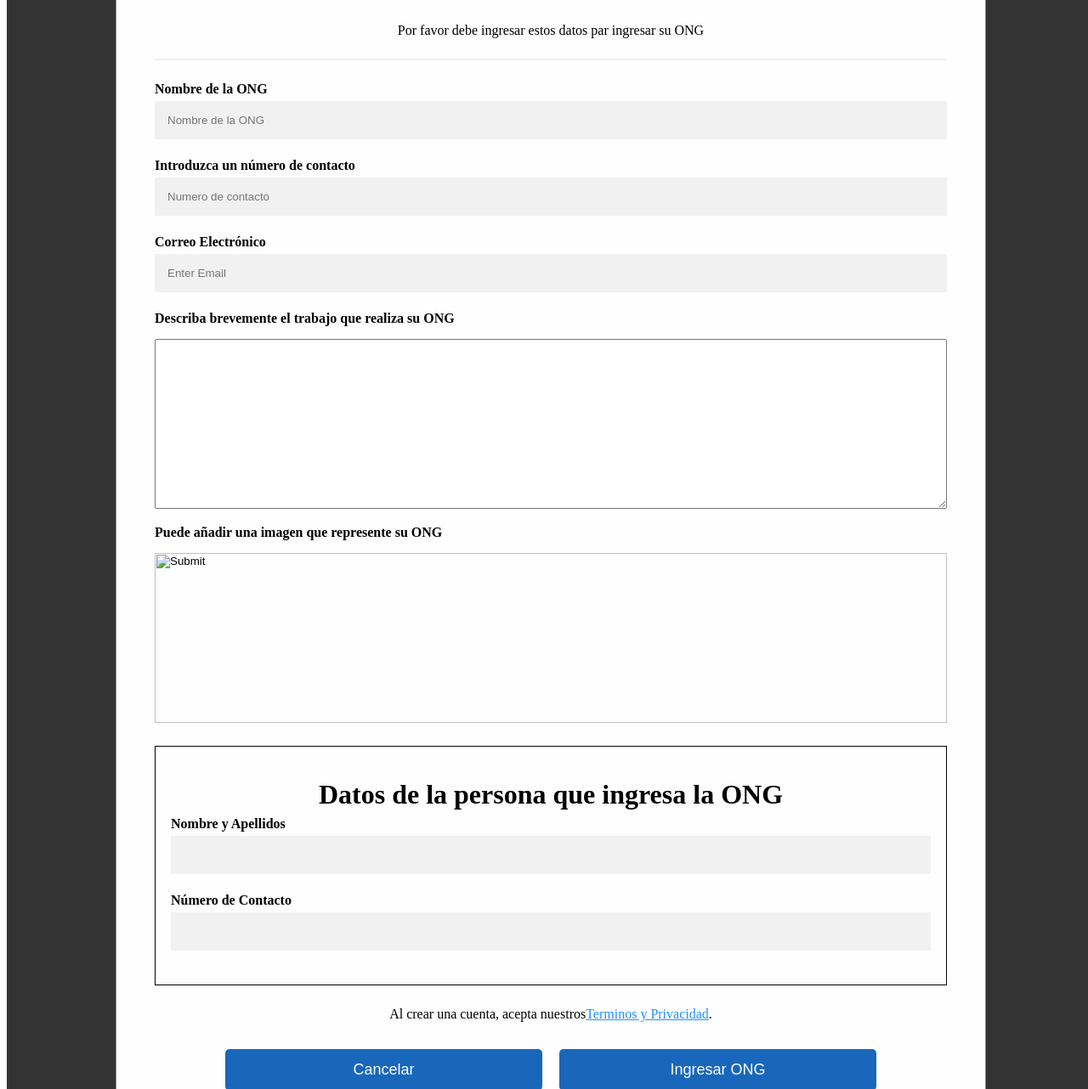
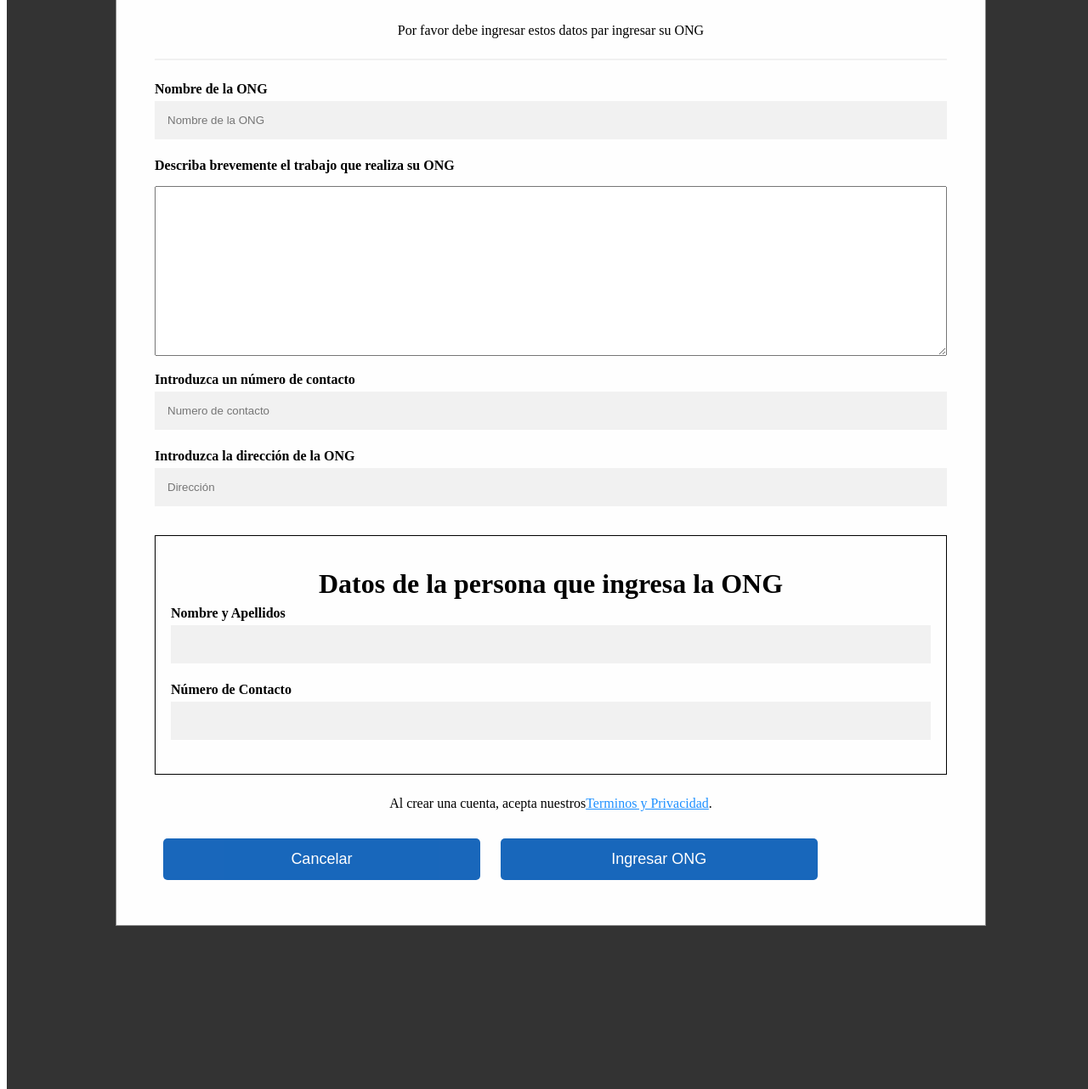
Before and after one commit to elizabetrgz/ong_virtual, a Flask app: template web/templates/form_home.html in a window 1280 px wide. Shown: the part 220-1502 px from the top of the page at 85% size. Run offline with Flask 2, Linux system fonts and the light colour scheme; the template is opened without the code that fills it, so the values that code supplies are empty.

Commit message:
create boton close form and redirect this to home page

```diff
--- a/web/static/styles/form.css
+++ b/web/static/styles/form.css
@@ -94,25 +94,23 @@ hr {
   font-size: 40px;
   font-weight: bold;
   color: #f1f1f1;
+  text-decoration: none;
+}
+
+.close a{
+  font-size: 40px;
+  font-weight: bold;
+  color: #f1f1f1;
+  text-decoration: none;
 }
 
 .close:hover,
-.close:focus {
+.close:focus a{
   cursor: pointer;
 }
 
 
-.clearfix{
-  display: flex;
-  flex-direction: row;
-  justify-content: center;
-}
 
-.clearfix::after {
-  content: "";
-  clear: both;
-  display: table;
-}
 .dates-person{
   border: 1px solid black;
   padding: 18px;
--- a/web/templates/form_home.html
+++ b/web/templates/form_home.html
@@ -8,39 +8,42 @@
     <title>Form</title>
 </head>
 <body>
-    <div id="id01" class="modal">
-        <span onclick="document.getElementById('id01').style.display='none'"
-            onclick="document.getElementById('id01').style.display='none'" class="close"
-            title="Close Modal">x</span>
-        <form class="modal-content" action="/action_page.php">
+    <div class="modal">
+        <div class="close">
+            <a href="/ong/form/close">x</a>
+        </div>
+
+
+        <form class="modal-content" action="/admin/ongs/form" method="post">
             <div class="container-modal">
                 <h1>Datos a llenar de la ONG que desea ingresar </h1>
                 <p>Por favor debe ingresar estos datos par ingresar su ONG</p>
                 <hr>
 
-                <label for="name-ong"><b>Nombre de la ONG</b></label>
-                <input type="text" placeholder="Nombre de la ONG" name="name-ong" required>
+                <label for="name"><b>Nombre de la ONG</b></label>
+                <input type="text" placeholder="Nombre de la ONG" name="name" required>
+
+                <label for="description"><b>Describa brevemente el trabajo que realiza su ONG</b></label>
+                <textarea name="description" required
+                    style="width: 100%; height: 200px; margin-top: 15px; margin-bottom: 15px;"></textarea>
 
                 <label for="contact-number"><b>Introduzca un número de contacto</b></label>
                 <input type="text" placeholder="Numero de contacto" name="contact-number" required>
 
-                <label for="email"><b>Correo Electrónico</b></label>
-                <input type="text" placeholder="Enter Email" name="email" required>
+                <label for="address"><b>Introduzca la dirección de la ONG</b></label>
+                <input type="text" placeholder="Dirección" name="address" required>
 
-                <label for="descripcion"><b>Describa brevemente el trabajo que realiza su ONG</b></label>
-                <textarea name="descripcion" required
-                    style="width: 100%; height: 200px; margin-top: 15px; margin-bottom: 15px;"></textarea>
 
-                <label for="image"><b>Puede añadir una imagen que represente su ONG</b></label>
-                <input type="image" name="image"
-                    style="width: 100%; height: 200px; margin-top: 15px; margin-bottom: 15px;">
+                <!-- <label for="email"><b>Correo Electrónico</b></label>
+                <input type="text" placeholder="Enter Email" name="email" required> -->
+
 
                 <div action="" class="dates-person">
                     <h1 style="margin-bottom: 8px;">Datos de la persona que ingresa la ONG</h1>
-                    <label for="name"><b>Nombre y Apellidos</b></label>
-                    <input type="text" name="name" required>
-                   <label for="phone-number"><b>Número de Contacto</b></label>
-                    <input type="text" name="phone-number" required>
+                    <label for="manager_name"><b>Nombre y Apellidos</b></label>
+                    <input type="text" name="manager_name" required>
+                   <label for="manager_contact"><b>Número de Contacto</b></label>
+                    <input type="text" name="manager_contact" required>
                 </div>
 
                 <p>Al crear una cuenta, acepta nuestros<a href="#" style="color:dodgerblue">Terminos y Privacidad</a>.
@@ -54,5 +57,8 @@
             </div>
 
         </form>
+
+    </div>
+
 </body>
 </html>
--- a/web/templates/layout.html
+++ b/web/templates/layout.html
@@ -38,7 +38,7 @@
 
                     </div>
                     <a href="#cnt" class="menu_item">Contacto</a>
-                    <a class="menu_item" onclick="document.getElementById('id01').style.display='block'">Introduce tu
+                    <a class="menu_item" href="/admin/ongs/form">Introduce tu
                         ONG</a>
                 </div>
         </nav>
```
Also changed, not shown: web/templates/form_answer.html (added, +12 -0 lines), web/templates/home.html (deleted, +0 -23 lines).
